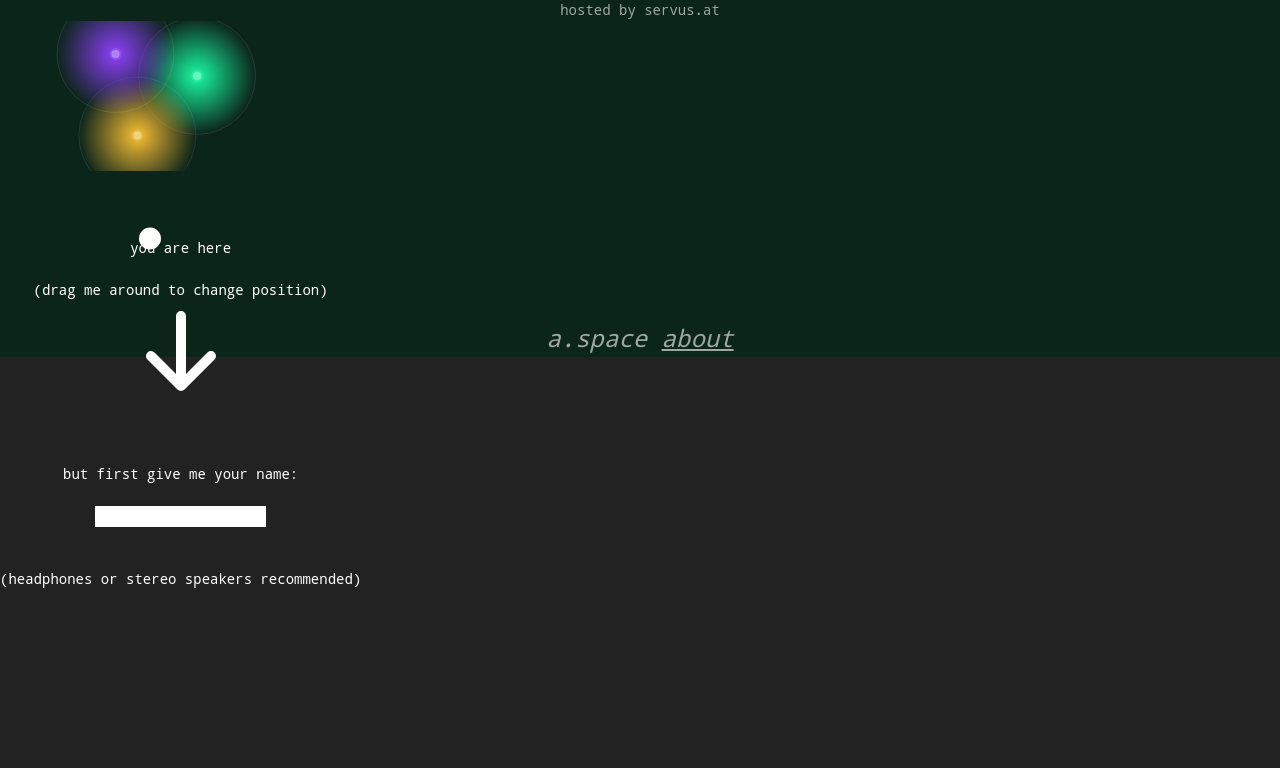
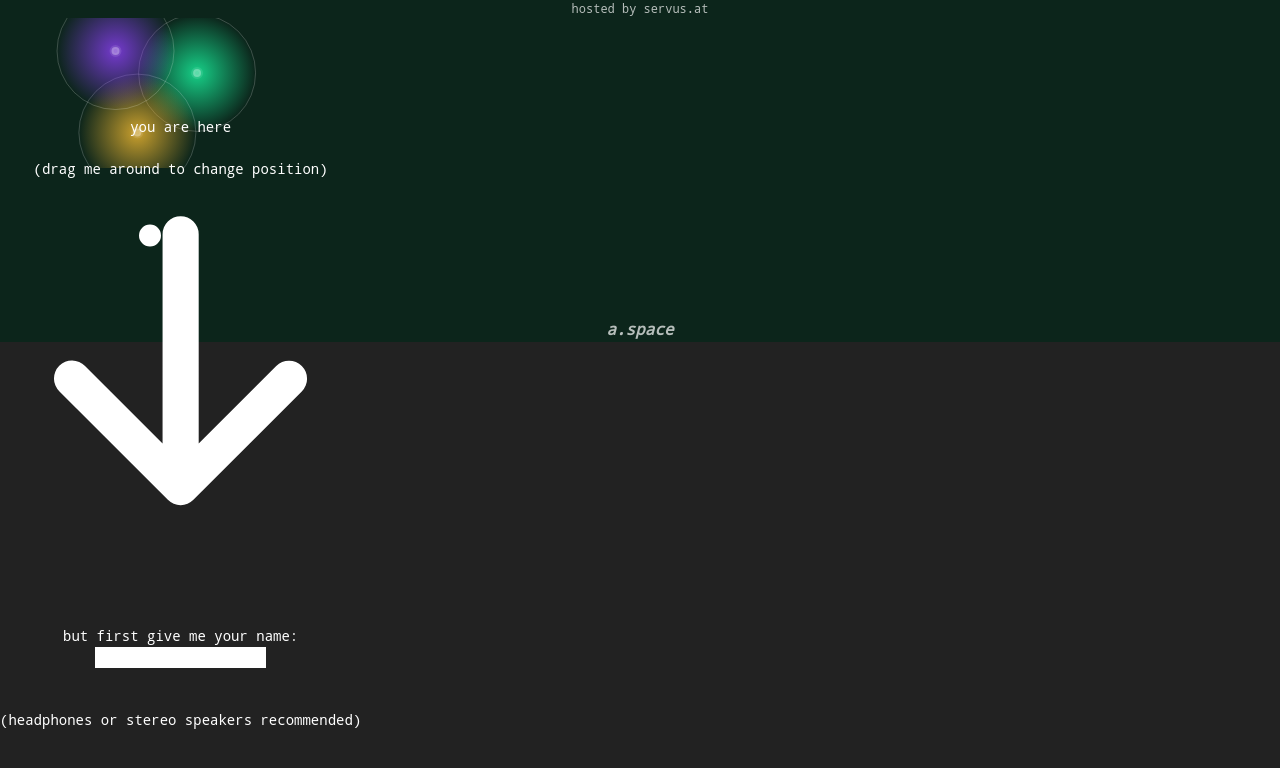
Before and after one commit to backface/aspace, a Vue app in the folder frontend/: page / in a window 1280 px wide. Shown: the top 768 px of the page. Built offline with nearby package versions, Linux system fonts and the light colour scheme; a web font is replaced by a local one.

Commit message:
desgin tweaks

```diff
--- a/frontend/src/App.vue
+++ b/frontend/src/App.vue
@@ -14,14 +14,14 @@
 :root {
   --background: #222222;
   --primary: #ff6969;
-  --primary: rgba(255,255,255,0.6);
+  --primary: rgba(255,255,255,0.7);
 }
 
 body, html, #app {
   background: var(--background);
   color: var(--primary);
-  height: 100vh;
-  width: 100vw;
+  height:100vh;
+  width:100vw;
   margin:0;
   padding:0;
 }
--- a/frontend/src/components/ASpace.vue
+++ b/frontend/src/components/ASpace.vue
@@ -61,7 +61,7 @@
     > &nbsp;
   </div>
 
-  <div class="footer absolute right-6 bottom-3 p-1 text-sm">
+  <div class="footer absolute right-6 bottom-3 p-1">
     <p>hosted by servus.at</p>
   </div>
 
@@ -78,7 +78,7 @@
           <g v-for="(stream, i) in streams">
             <defs>
               <radialGradient :id="'grad'+i" cx="50%" cy="50%" r="50%" fx="50%" fy="50%">
-                <stop offset="0%" :style="'stop-color: ' + stream.color +'; stop-opacity: 1'" />
+                <stop offset="0%" :style="'stop-color: ' + stream.color +'; stop-opacity: 0.8'" />
                 <!--<stop offset="0%" :style="'stop-color: rgb(150, 150, 150); stop-opacity: 0.6'" />-->
                 <stop offset="100%" :style="'stop-color: ' + stream.color +'; stop-opacity: 0'" />
               </radialGradient>
@@ -201,17 +201,19 @@
       </div>
       <div class="info" :style="'top:'+ this.y_offset + 'px;'">
         <div class='w-full'>
-          <br><br>
+          <br><br><br>
           you are here<br>
           <br>
           (drag me around to change position)<br>
-          <svg xmlns="http://www.w3.org/2000/svg" style="width:100px; height:100px; display: inline-block" viewBox="0 0 20 20" fill="currentColor">
-            <path fill-rule="evenodd" d="M16.707 10.293a1 1 0 010 1.414l-6 6a1 1 0 01-1.414 0l-6-6a1 1 0 111.414-1.414L9 14.586V3a1 1 0 012 0v11.586l4.293-4.293a1 1 0 011.414 0z" clip-rule="evenodd" />
-          </svg>
+          <div class="mt-4">
+            <svg xmlns="http://www.w3.org/2000/svg" class="w-10 h-10 inline" viewBox="0 0 20 20" fill="currentColor">
+              <path fill-rule="evenodd" d="M16.707 10.293a1 1 0 010 1.414l-6 6a1 1 0 01-1.414 0l-6-6a1 1 0 111.414-1.414L9 14.586V3a1 1 0 012 0v11.586l4.293-4.293a1 1 0 011.414 0z" clip-rule="evenodd" />
+            </svg>
+          </div>
+
           <br><br>
           <br><br>
           but first give me your name:<br>
-          <br>
           <input
             id="username"
             type="text"
@@ -250,7 +252,7 @@
   </template>
 
   <div class="title absolute top-5 left-0 pl-5 h-10 text-left">
-    a.space <a class="text-xs" href="#" @click="about = true">about</a>
+    <a @click="about = true">a.space</a>
   </div>
 
   <transition name="fade">
@@ -264,8 +266,8 @@
           <path stroke-linecap="round" stroke-linejoin="round" d="M6 18L18 6M6 6l12 12" />
         </svg>
       </div>
-      <div class="pb-0 md:pb-20 text-xs md:text-xl max-w-prose">
-        <h1 class="text-xl md:text-3xl my-4 md:my-10">a.space by servus.at</h1>
+      <div class="pb-0 md:pb-20 text-base max-w-prose">
+        <h1 class="my-4 md:my-10">a.space by servus.at</h1>
         <p class="mb-4">a.space is a distributed sound installation that
           interconnects events, through a directional loop affected by space,
           feedback and the audience. The set is activated on-site by
@@ -930,13 +932,15 @@
 <style scoped>
 a {
   /* color: #42b983; */
-  text-decoration: underline
+  text-decoration: none;
+  font-weight: bold;
 }
+a:hover { cursor:pointer }
 
 .players { display: none }
 
 .title {
-  font-size: 1.5rem;
+  font-size: 1rem;
   font-style: italic;
   z-index:1002;
   color: var(--primary);
@@ -950,6 +954,7 @@
 
 .footer {
   color: var(--primary);
+  font-size: 0.75rem;
 }
 
 .bg {
@@ -971,9 +976,6 @@
   color:white;
 }
 
-.chat {
-
-}
 
 .about {
   background: rgba(0, 0, 0, 0.75);
@@ -1059,20 +1061,20 @@
 }
 
 svg .source {
-  stroke: rgba(255,255,255,0.1);
+  stroke: rgba(255,255,255, 0.1);
   stroke-width: 4;
   fill: rgba(255,255,255, 0.3);
 }
 
 svg .tunein {
-  stroke: rgba(255, 255, 255, 0.15);
+  stroke: rgba(255, 255, 255, 0.2);
   stroke-width: 0.8;
   /* stroke-dasharray: 2,5; */
   fill: none;
 }
 
 svg .spread {
-  stroke: rgba(255,255,255, 0.1);
+  stroke: rgba(255,255,255, 0.2);
   stroke-width: 1;
 }
 
```
